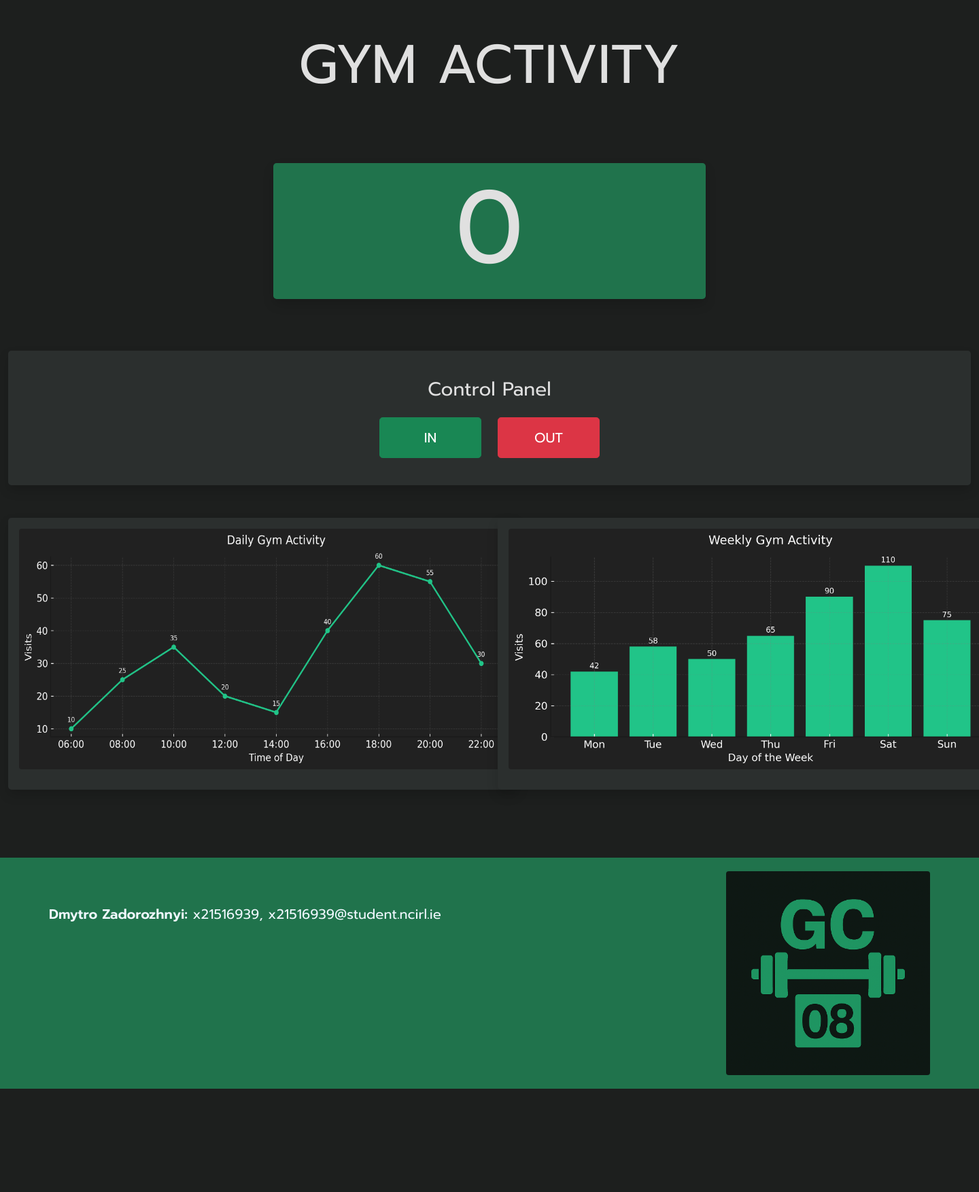
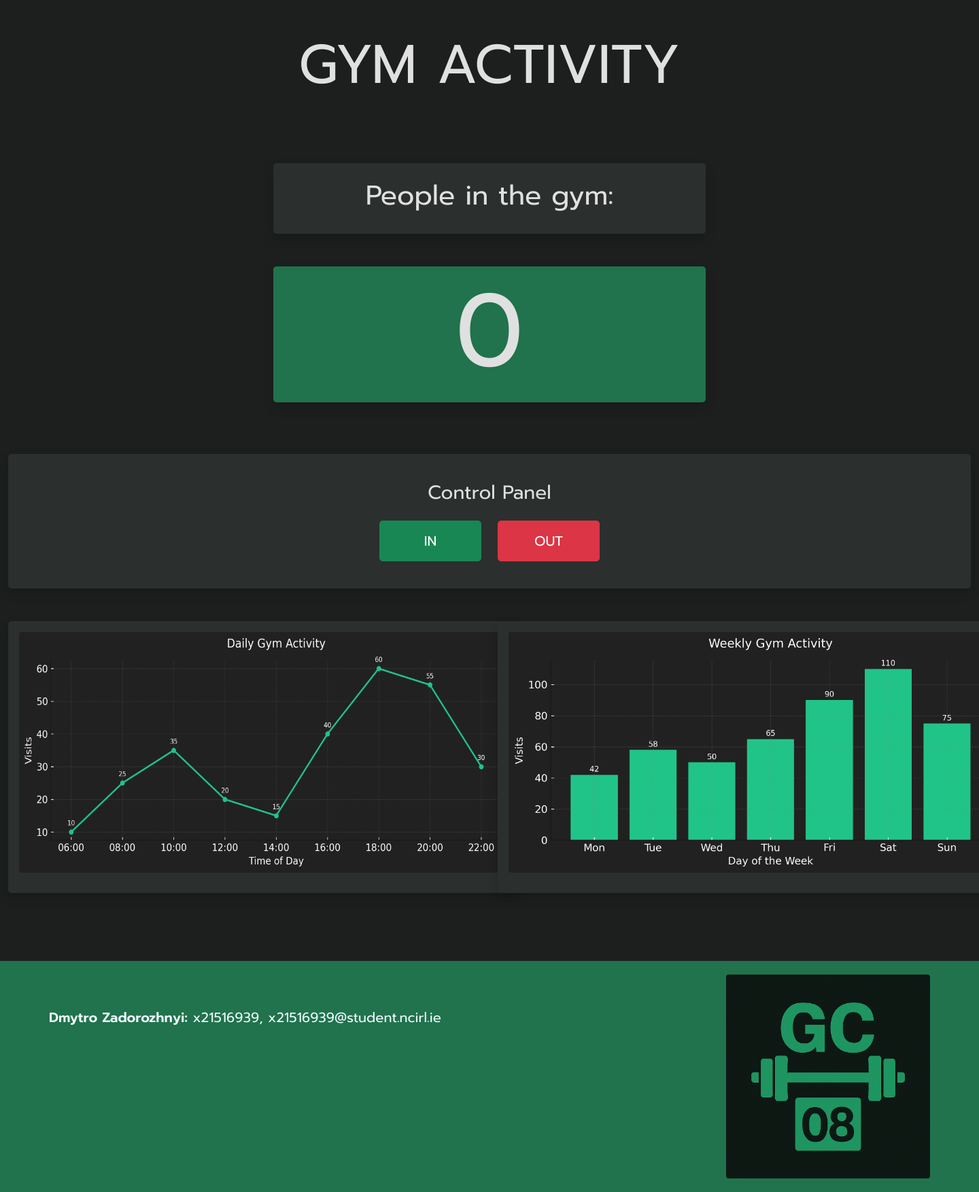
Before and after one commit to Dement1cs/GymCounter, a Flask app: page /activity in a window 1440 px wide; the page is wider, and only the part inside the window is pictured. Shown: the part 82-1836 px from the top of that part at 68% size. Before the commit the page ends 1684 px from the top of that part, so only its background shows below. Run offline with Flask 3, Linux system fonts and the light colour scheme.

Commit message:
fix count
UI count fixed

```diff
--- a/templates/activity.html
+++ b/templates/activity.html
@@ -44,9 +44,9 @@
 
             <div class="navbar-collapse collapse" id="navbarsExample01">
                 <ul class="navbar-nav me-auto mb2">
+                    <li class="nav-item"><a class="nav-link" aria-current="page" href="{{ url_for('index') }}">Home</a></li>
                     <li class="nav-item"><a class="nav-link" aria-current="page" href=/Login>Login</a></li>
                     <li class="nav-item"><a class="nav-link" aria-current="page" href=/Signup>Signup</a></li>
-                    <li class="nav-item"><a class="nav-link" aria-current="page" href="{{ url_for('activity') }}">About</a></li>
                 </ul>
             </div>
         </div>
@@ -60,6 +60,16 @@
             </div>
         </div>
     </div>
+    <section class="about">
+        <div class="container">
+            <div class="row justify-content-center mt-5 mb-5">
+                <div class="col-md-6">
+                    <div class="card rounded-3 shadow text-center py-4">
+                            <h1 class="display-6 fw-normal custom-color1">People in the gym:</h1>
+                </div>
+            </div>
+        </div>
+    </section>
     <section class="about">
         <div class="container">
             <div class="row justify-content-center mt-5 mb-5">
@@ -83,10 +93,10 @@
                         <h3 class="mb-4">Control Panel</h3>
                         <div class="d-flex justify-content-center gap-4">
                             <form method="post" action="/in">
-                                <button type="button" class="btn btn-success btn-lg px-5" style="width: 150px; height: 60px;">IN</button>
+                                <button type="submit" class="btn btn-success btn-lg px-5" style="width: 150px; height: 60px;">IN</button>
                             </form>
                             <form method="post" action="/out">
-                                <button type="button" class="btn btn-danger btn-lg px-5" style="width: 150px; height: 60px;">OUT</button>
+                                <button type="submit" class="btn btn-danger btn-lg px-5" style="width: 150px; height: 60px;">OUT</button>
                             </form>
                         </div>
                     </div>
```
